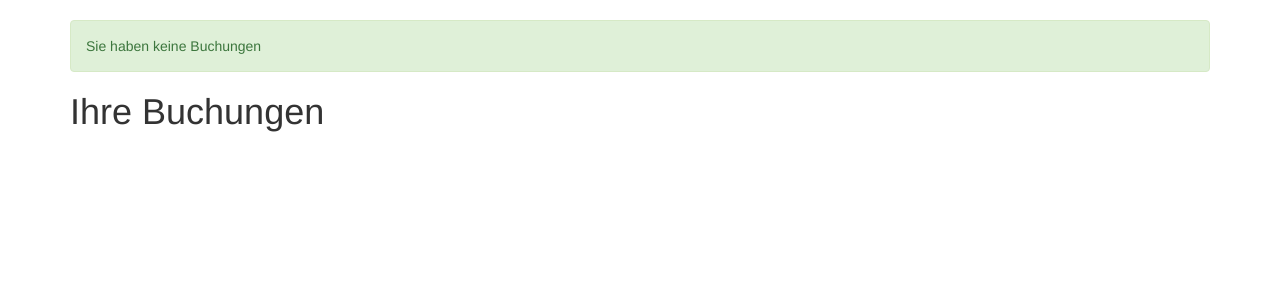
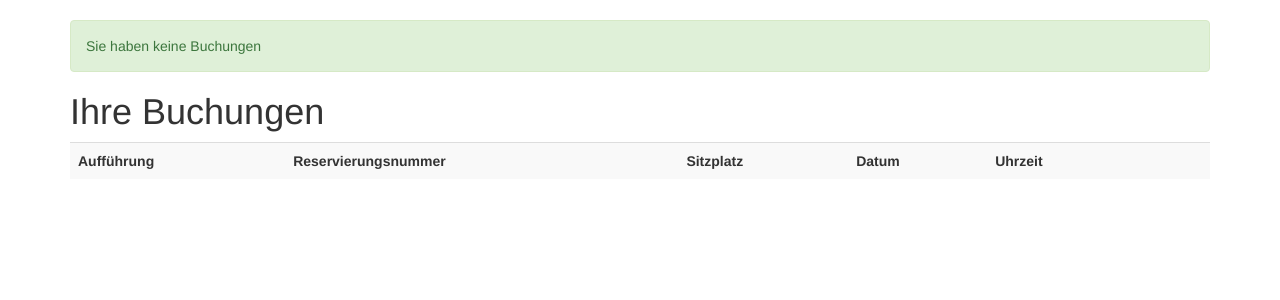
Before and after one commit to domvie/OperDB, a Flask app: page /buchungen in a window 1280 px wide. Shown: the part 52-352 px from the top of the page. Run offline with Flask 2, Linux system fonts and the light colour scheme; the visitor is signed in with stand-in values (Sample User, id 1); data comes from the database, SQL or seed files in the repository; lists and menus that the app fills with data are empty; some libraries are stand-ins or nearby versions.

Commit message:
some final changes and functionality added

```diff
--- a/app.py
+++ b/app.py
@@ -1,6 +1,7 @@
 from flask import Flask, render_template, flash, url_for, session, request, logging, redirect
 from passlib.hash import sha256_crypt, pbkdf2_sha256
 from functools import wraps
+from datetime import datetime, time
 from db import get_db, init_db, query_db, insert_db, close_connection, CheckIfDbExists, insert_dummies
 from forms import RegisterForm, SearchForm, ReservierungsFormular
 import random
@@ -56,14 +57,19 @@ def allusers():
         return render_template('allusers.html', msg=msg)
 
 @app.route('/bevorstehend')
-def bevorstehend():
+@app.route('/bevorstehend/<string:Name>')
+def bevorstehend(Name=None):
 
-    auffuehrungen = query_db("SELECT * FROM Aufführung_von WHERE Datum > DATE('now')")
-    if auffuehrungen:
-        return render_template('bevorstehend.html', auffuehrungen = auffuehrungen)
+    if Name is None:
+        auffuehrungen = query_db("SELECT * FROM Aufführung_von WHERE Datum > DATE('now')")
+        if auffuehrungen:
+            return render_template('bevorstehend.html', auffuehrungen = auffuehrungen)
+        else:
+            msg = 'No Articles Found'
+            return render_template('bevorstehend.html', msg=msg)
     else:
-        msg = 'No Articles Found'
-        return render_template('bevorstehend.html', msg=msg)
+        auffuehrungen = query_db("SELECT * FROM Aufführung_von WHERE Name = ? AND Datum > DATE('now')", (Name,))
+        return render_template('bevorstehend.html', auffuehrungen=auffuehrungen)
 
 # User Register
 @app.route('/register', methods=['GET', 'POST'])
@@ -133,31 +139,64 @@ def is_logged_in(f):
     return wrap
 
 @app.route('/buchung', methods=['GET', 'POST'])
+@app.route('/buchung/<string:Datum>', methods=['GET', 'POST'])
 @is_logged_in
-def buchung():
+def buchung(Datum=None):
+
     form = ReservierungsFormular(request.form)
-    if request.method == 'POST' and form.validate():
-        name = request.form['name']
-        datum = request.form['datum']
-        uhrzeit = request.form['uhrzeit']
-        soznr = session['soznr']
-        resnr = random.randint(10000,99999)
-        sitzplatz = "A" + str(random.randint(1,100))
+
+    if Datum is None:
+        if request.method == 'POST' and form.validate():
+            name = request.form['name']
+            datum = request.form['datum']
+            uhrzeit = request.form['uhrzeit']
+            soznr = session['soznr']
+            resnr = random.randint(10000,99999)
+            sitzplatz = "A" + str(random.randint(1,100))
+
+            result = query_db("SELECT * FROM Aufführung_von WHERE (Datum, Uhrzeit, Name) = (?,?,?) AND Datum > DATE('now') ",(datum,uhrzeit,name))
+            if result:
+                try:
+                    insert_db("INSERT INTO reservieren(SozNr, Reservierungsnummer, Datum, Uhrzeit, Sitzplatz) VALUES (?,?,?,?,?)", (soznr, resnr, datum, uhrzeit, sitzplatz))
+                    flash('Buchung erfolgreich!')
+                except:
+                    flash('Fehler bei der Buchung! Datum & Uhrzeit richtig?')
+                    return redirect(url_for('buchung'))
+            else:
+                flash('Aufführung existiert nicht! Bitte richtiges Datum & Uhrzeit wählen.')
+                return redirect(url_for('buchung'))
+        return render_template('buchung.html', form=form)
+    else:
+        # Buchung ausfüllen
+        try:
+            auffuehrung = query_db("SELECT * FROM Aufführung_von WHERE Datum = ?", (Datum,), one=True)
+        except:
+            flash('query error')
+        form.name.data = auffuehrung['Name']
+        form.datum.data = datetime.strptime(auffuehrung['Datum'], '%Y-%m-%d')
+        form.uhrzeit.data = datetime.strptime(auffuehrung['Uhrzeit'], '%H:%M')
+
+        if request.method == 'POST' and form.validate():
+            name = request.form['name']
+            datum = request.form['datum']
+            uhrzeit = request.form['uhrzeit']
+            soznr = session['soznr']
+            resnr = random.randint(10000,99999)
+            sitzplatz = "A" + str(random.randint(1,100))
 
 
-        result = query_db("SELECT * FROM Aufführung_von WHERE (Datum, Uhrzeit, Name) = (?,?,?) AND Datum > DATE('now') ",(datum,uhrzeit,name))
-        if result:
-            try:
-                #insert_db("INSERT INTO Aufführung_von(Datum, Uhrzeit, Name) VALUES (?,?,?)", (datum, uhrzeit, name))
-                insert_db("INSERT INTO reservieren(SozNr, Reservierungsnummer, Datum, Uhrzeit, Sitzplatz) VALUES (?,?,?,?,?)", (soznr, resnr, datum, uhrzeit, sitzplatz))
-                flash('Buchung erfolgreich!')
-            except:
-                flash('Fehler bei der Buchung! Datum & Uhrzeit richtig?')
+            result = query_db("SELECT * FROM Aufführung_von WHERE (Datum, Uhrzeit, Name) = (?,?,?) AND Datum > DATE('now') ",(datum,uhrzeit,name))
+            if result:
+                try:
+                    insert_db("INSERT INTO reservieren(SozNr, Reservierungsnummer, Datum, Uhrzeit, Sitzplatz) VALUES (?,?,?,?,?)", (soznr, resnr, datum, uhrzeit, sitzplatz))
+                    flash('Buchung erfolgreich!')
+                except:
+                    flash('Fehler bei der Buchung! Datum & Uhrzeit richtig?')
+                    return redirect(url_for('buchung'))
+            else:
+                flash('Aufführung existiert nicht! Bitte richtiges Datum & Uhrzeit wählen.')
                 return redirect(url_for('buchung'))
-        else:
-            flash('Aufführung existiert nicht! Bitte richtiges Datum & Uhrzeit wählen.')
-            return redirect(url_for('buchung'))
-    return render_template('buchung.html', form=form)
+        return render_template('buchung.html', form=form)
 
 @app.route('/buchungen')
 @is_logged_in
@@ -171,6 +210,51 @@ def buchungen():
         msg = 'Sie haben keine Buchungen'
         return render_template('buchungen.html', msg=msg)
 
+# Buchung bearbeiten
+@app.route('/edit_buchung/<string:Reservierungsnummer>', methods=['GET', 'POST'])
+@is_logged_in
+def edit_buchung(Reservierungsnummer):
+
+    # Buchung per Resnr. bekommen
+    buchung = query_db("SELECT * FROM reservieren r JOIN Aufführung_von a ON r.Datum = a.Datum AND r.Uhrzeit = a.Uhrzeit WHERE Reservierungsnummer = ?", (Reservierungsnummer,), one=True)
+
+    form = ReservierungsFormular(request.form)
+
+    # Felder vorbelegen mit alten Daten
+    form.name.data = buchung['Name']
+    form.datum.data = datetime.strptime(buchung['Datum'], '%Y-%m-%d')
+    form.uhrzeit.data = datetime.strptime(buchung['Uhrzeit'], '%H:%M')
+    form.sitzplatz.data = buchung['Sitzplatz']
+
+    if request.method == 'POST' and form.validate():
+        name = request.form['name']
+        datum = request.form['datum']
+        uhrzeit = request.form['uhrzeit']
+        sitzplatz = request.form['sitzplatz']
+
+        result = query_db("SELECT * FROM Aufführung_von WHERE (Datum, Uhrzeit, Name) = (?,?,?) AND Datum > DATE('now') ",(datum,uhrzeit,name))
+        if result:
+            insert_db("UPDATE reservieren SET Datum = ?, Uhrzeit = ?, Sitzplatz = ? WHERE Reservierungsnummer = ?", (datum, uhrzeit, sitzplatz, Reservierungsnummer))
+            flash('Buchung geändert', 'success')
+            return redirect(url_for('buchungen'))
+        else:
+            flash('Aufführung existiert nicht! Bitte Eingaben überprüfen.')
+            return redirect(url_for('edit_buchung', Reservierungsnummer = Reservierungsnummer))
+
+    return render_template('edit_buchung.html', form=form)
+
+# Delete Article
+@app.route('/delete_buchung/<string:Reservierungsnummer>', methods=['POST'])
+@is_logged_in
+def delete_buchung(Reservierungsnummer):
+
+    # Löschen
+    insert_db("DELETE FROM reservieren WHERE Reservierungsnummer = ?", (Reservierungsnummer,))
+
+    flash('Reservierung gelöscht', 'success')
+
+    return redirect(url_for('buchungen'))
+
 # Logout
 @app.route('/logout')
 @is_logged_in
--- a/forms.py
+++ b/forms.py
@@ -26,3 +26,4 @@ class ReservierungsFormular(Form):
     name = SelectField('Titel/Name der Aufführung', choices = choices)
     datum = DateField('Datum (YYYY-MM-DD)')
     uhrzeit = TimeField('Uhrzeit (HH:MM)')
+    sitzplatz = StringField('Sitzplatz')
--- a/templates/bevorstehend.html
+++ b/templates/bevorstehend.html
@@ -14,11 +14,11 @@
           </tr>
           {% for auffuehrung in auffuehrungen %}
                 <tr>
-              <td><li class="list-group-item"><a href="bevorstehend/{{auffuehrung.Name}}">{{auffuehrung.Name}}</td>
-                <td> {{auffuehrung.Datum}}</td>
+              <td><li class="list-group-item"><a href="/bevorstehend/{{auffuehrung.Name}}">{{auffuehrung.Name}}</td>
+                <td>{{auffuehrung.Datum}}</td>
                 <td>{{auffuehrung.Uhrzeit}}</td>
                 <td>{{auffuehrung.Dirigent}}</td></a></li>
-
+                <td><a href="/buchung/{{auffuehrung.Datum}}" class="btn btn-default pull-left">Buchen</a>
               <td>
               </td>
             </tr>
--- a/templates/buchungen.html
+++ b/templates/buchungen.html
@@ -2,9 +2,28 @@
 
 {% block body %}
   <h1>Ihre Buchungen</h1>
-  <ul class="list-group">
+      <table class="table table-striped">
+          <tr>
+            <th>Aufführung</th>
+            <th>Reservierungsnummer</th>
+            <th>Sitzplatz</th>
+            <th>Datum</th>
+            <th>Uhrzeit</th>
+            <th></th>
+            <th></th>
+          </tr>
     {% for buchung in buchungen %}
-      <li class="list-group-item"><a href="buchungen/{{buchung.Reservierungsnummer}}">{{buchung.Name}}, ResNr.: {{buchung.Reservierungsnummer}}, Sitzplatz: {{buchung.Sitzplatz}}, am {{buchung.Datum}} {{buchung.Uhrzeit}}</a></li>
-    {% endfor %}
-  </ul>
+    <tr>
+        <li class="list-group-item"><a href="edit_buchung/{{buchung.Reservierungsnummer}}">
+      <td>{{buchung.Name}}</td>
+      <td>{{buchung.Reservierungsnummer}}</td>
+      <td>{{buchung.Sitzplatz}}</td>
+      <td>{{buchung.Datum}}</td>
+      <td>{{buchung.Uhrzeit}}</td>
+      <td></a></li>
+    <td><a href="edit_buchung/{{buchung.Reservierungsnummer}}" class="btn btn-default pull-left">Buchung ändern</a>
+          <form action="{{url_for('delete_buchung', Reservierungsnummer=buchung.Reservierungsnummer)}}" method="post">
+            <input type="hidden" name="_method" value="DELETE">
+            <input type="submit" value="Löschen" class="btn btn-danger"></form></td>
+            {% endfor %}
 {% endblock %}
--- a/templates/home.html
+++ b/templates/home.html
@@ -4,7 +4,7 @@
   <div class="jumbotron text-center">
     <h2>DB Web App 'Oper'</h2>
     <p class="lead">Dies ist eine Beispiel-Implementation des Datenbankschemas "Oper" aus der UE Datenbanken BIOINF20 mit Hilfe von Flask</p>
-    Ersteller: Gruppe 2 - Dominic Viehböck etc. </br></br>
+    Ersteller: Gruppe 2 - Dominic Viehböck, Sarah Meitz, Lukas Huber, Max Prem, Martina Luger, Marek Zajac </br></br>
     {% if session.logged_in == NULL %}
       <a href="/register" class="btn btn-primary btn-lg">Register</a>
       <a href="/login" class="btn btn-success btn-lg">Login</a>
```
Also changed, not shown: templates/edit_buchung.html (added, +21 -0 lines), templates/suche.html (+3 -12 lines), 1 other file.
